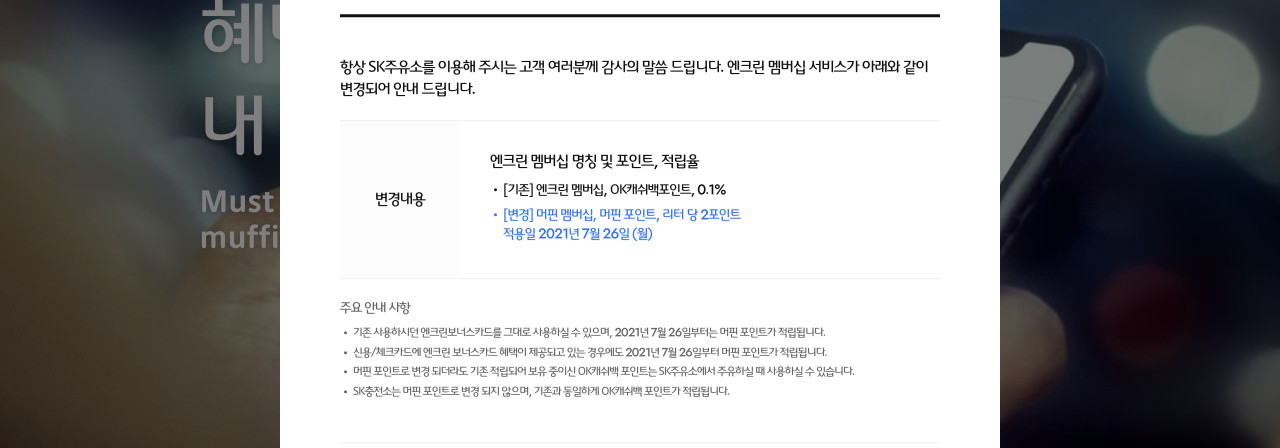
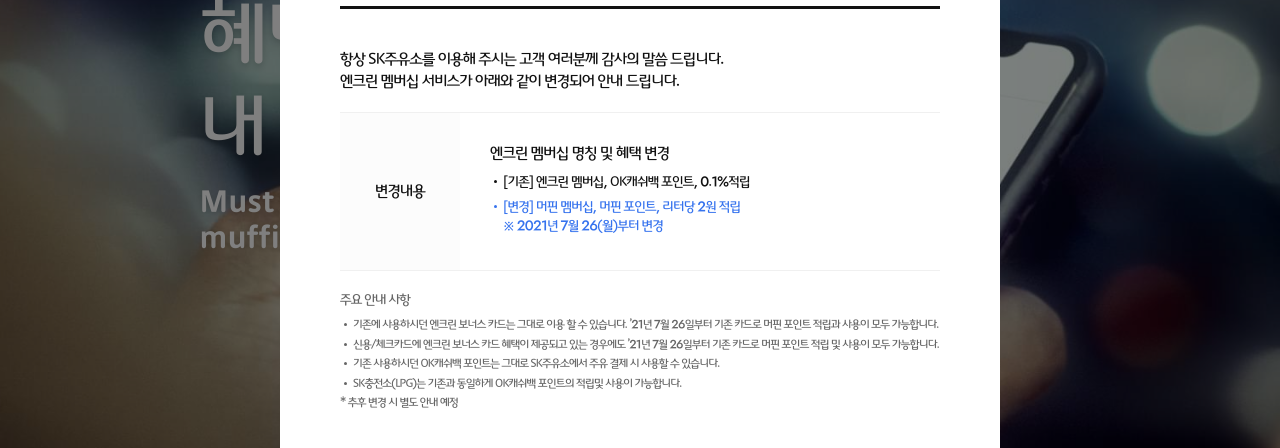
Before and after one commit to mz-suk/ccp-brandsite, a website: page index.html in a window 1280 px wide. Shown: the part 159-607 px from the top of the page. Drawn offline with Linux system fonts and the light colour scheme.

Commit message:
문구 수정

```diff
--- a/index.html
+++ b/index.html
@@ -198,7 +198,7 @@
           <h1 class="title">엔크린 멤버십 서비스 정책 변경 안내</h1>
         </div>
         <div class="body">
-          <div class="desc">항상 SK주유소를 이용해 주시는 고객 여러분께 감사의 말씀 드립니다. 엔크린 멤버십 서비스가 아래와 같이 <br />변경되어 안내 드립니다.</div>
+          <div class="desc">항상 SK주유소를 이용해 주시는 고객 여러분께 감사의 말씀 드립니다. <br />엔크린 멤버십 서비스가 아래와 같이 변경되어 안내 드립니다.</div>
           <table class="table">
             <colgroup>
               <col style="width: 20%" />
@@ -209,10 +209,10 @@
                 <th scoped="row">변경내용</th>
                 <td>
                   <div class="wrap-info-list">
-                    <p class="title">엔크린 멤버십 명칭 및 포인트, 적립율</p>
+                    <p class="title">엔크린 멤버십 명칭 및 혜택 변경</p>
                     <ul class="text-list">
-                      <li>[기존] 엔크린 멤버십, OK캐쉬백포인트, 0.1%</li>
-                      <li class="point">[변경] 머핀 멤버십, 머핀 포인트, 리터 당 2포인트<br />적용일 2021년 7월 26일 (월)</li>
+                      <li>[기존] 엔크린 멤버십, OK캐쉬백 포인트, 0.1%적립</li>
+                      <li class="point">[변경] 머핀 멤버십, 머핀 포인트, 리터당 2원 적립<br />※ 2021년 7월 26(월)부터 변경</li>
                     </ul>
                   </div>
                 </td>
@@ -222,11 +222,12 @@
           <div class="wrap-info-list">
             <p class="title">주요 안내 사항</p>
             <ul class="text-list">
-              <li>기존 사용하시던 엔크린보너스카드를 그대로 사용하실 수 있으며, 2021년 7월 26일부터는 머핀 포인트가 적립됩니다.</li>
-              <li>신용/체크카드에 엔크린 보너스카드 혜택이 제공되고 있는 경우에도 2021년 7월 26일부터 머핀 포인트가 적립됩니다.</li>
-              <li>머핀 포인트로 변경 되더라도 기존 적립되어 보유 중이신 OK캐쉬백 포인트는 SK주유소에서 주유하실 때 사용하실 수 있습니다.</li>
-              <li>SK충전소는 머핀 포인트로 변경 되지 않으며, 기존과 동일하게 OK캐쉬백 포인트가 적립됩니다.</li>
+              <li>기존에 사용하시던 엔크린 보너스 카드는 그대로 이용 할 수 있습니다. ’21년 7월 26일부터 기존 카드로 머핀 포인트 적립과 사용이 모두 가능합니다.</li>
+              <li>신용/체크카드에 엔크린 보너스 카드 혜택이 제공되고 있는 경우에도 ’21년 7월 26일부터 기존 카드로 머핀 포인트 적립 및 사용이 모두 가능합니다.</li>
+              <li>기존 사용하시던 OK캐쉬백 포인트는 그대로 SK주유소에서 주유 결제 시 사용할 수 있습니다.</li>
+              <li>SK충전소(LPG)는 기존과 동일하게 OK캐쉬백 포인트의 적립및 사용이 가능합니다.</li>
             </ul>
+            <p>* 추후 변경 시 별도 안내 예정</p>
           </div>
         </div>
         <div class="foot">
```
Also changed, not shown: ie_index.html (+9 -8 lines), mo_index.html (+9 -8 lines).
